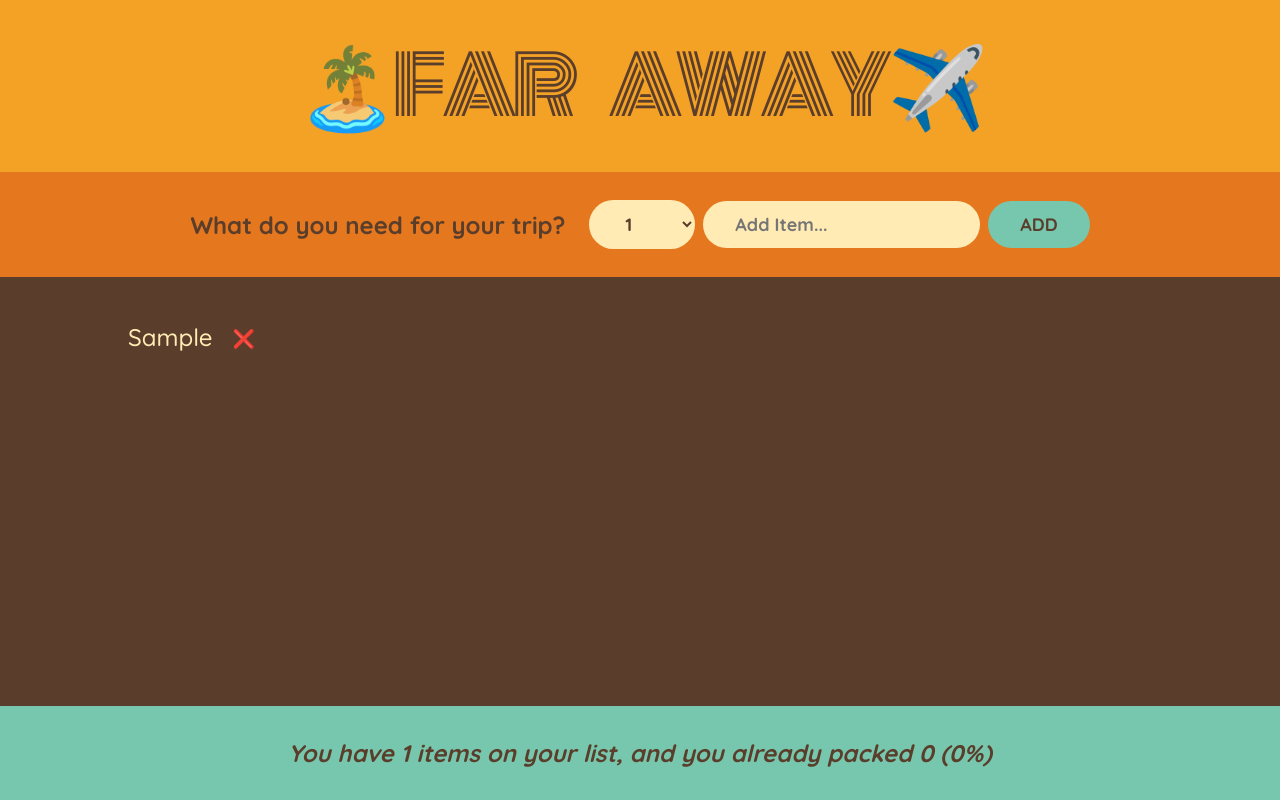
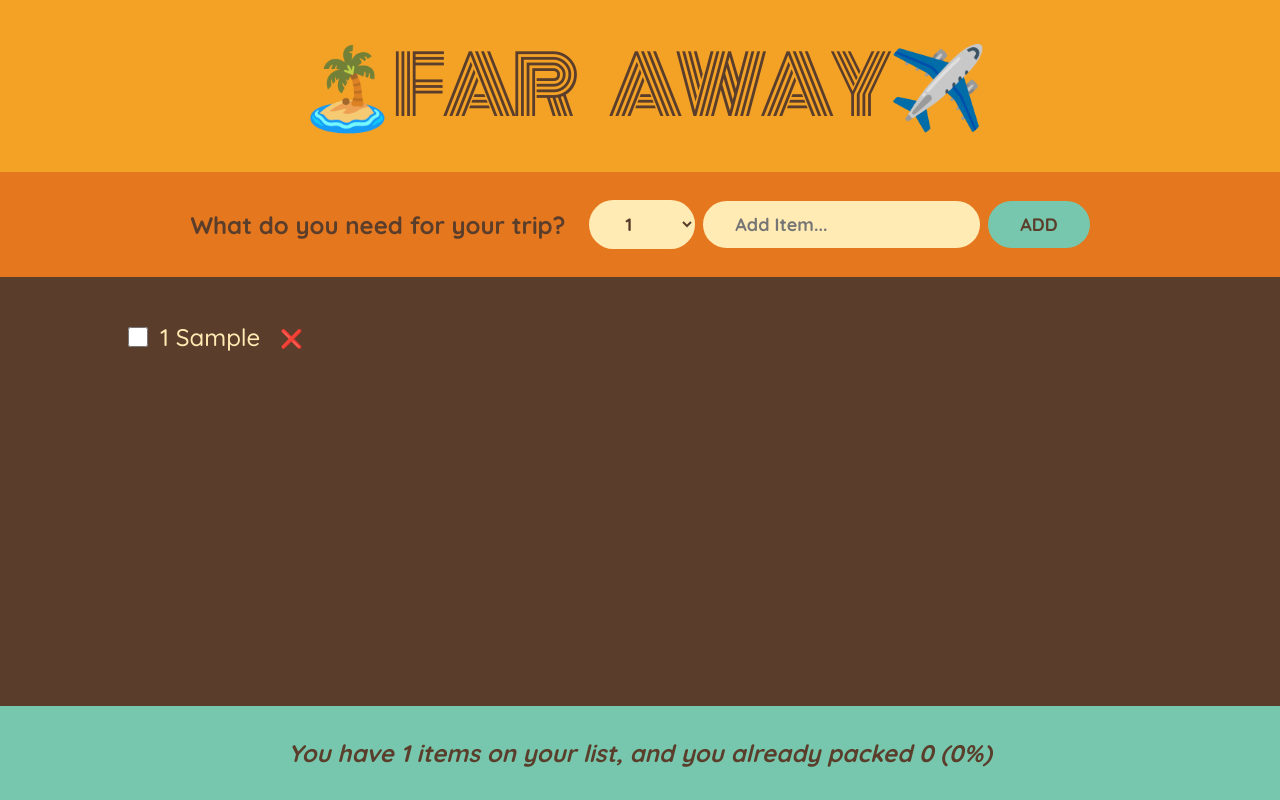
Before and after one commit to LogiCule/far-away, a React (Vite) app: page / in a window 1280 px wide. Both pictures are taken after typing "Sample" into the empty fields and a click on the button "ADD". Built offline with nearby package versions, Linux system fonts and the light colour scheme.

Commit message:
delete item

```diff
--- a/src/App.jsx
+++ b/src/App.jsx
@@ -1,12 +1,7 @@
 import { useEffect, useState } from "react";
 import { Form, Logo, PackingList, Stats } from "./components";
 import "./index.css";
-const initialItems = [
-  { id: 1, description: "Passports", quantity: 2, packed: false },
-  { id: 2, description: "Socks", quantity: 12, packed: false },
-  { id: 3, description: "Pants", quantity: 2, packed: true },
-  { id: 4, description: "Shirts", quantity: 1, packed: false },
-];
+
 function App() {
   const [items, setItems] = useState(
     localStorage.getItem("todo-list")
@@ -23,6 +18,7 @@ function App() {
     const storage = JSON.stringify(items);
     if (items && items.length > 0) localStorage.setItem("todo-list", storage);
   }, [items]);
+
   return (
     <div className="app">
       <Logo />
--- a/src/components/Item/index.jsx
+++ b/src/components/Item/index.jsx
@@ -1,12 +1,11 @@
-const Item = ({ item, handleChange }) => {
+const Item = ({ item, handleChange, handleRemove }) => {
   return (
-    <li>
+    <li className="item">
+      <input type="checkbox" value={item.packed} onClick={handleChange} />
       <span style={item.packed ? { textDecoration: "line-through" } : {}}>
-        {item.description}
+        {item.quantity} {item.description}
       </span>
-      <button onClick={() => handleChange()}>
-        {item.packed ? "✅" : "❌"}
-      </button>
+      <button onClick={handleRemove}>❌</button>
     </li>
   );
 };
--- a/src/components/PackingList/index.jsx
+++ b/src/components/PackingList/index.jsx
@@ -1,12 +1,16 @@
 import Item from "../Item";
 
 const PackingList = ({ items, setItems }) => {
-  const changePack = (id) => {
+  const addPack = (id) => {
     setItems((prev) =>
       prev.map((item) => {
         return { ...item, packed: item.id == id ? !item.packed : item.packed };
       })
     );
+  };
+
+  const delPack = (id) => {
+    setItems((prev) => prev.filter((item) => item.id != id));
   };
 
   return (
@@ -15,7 +19,8 @@ const PackingList = ({ items, setItems }) => {
         {items.map((item) => (
           <Item
             item={item}
-            handleChange={() => changePack(item.id)}
+            handleChange={() => addPack(item.id)}
+            handleRemove={() => delPack(item.id)}
             key={item.id}
           />
         ))}
```
